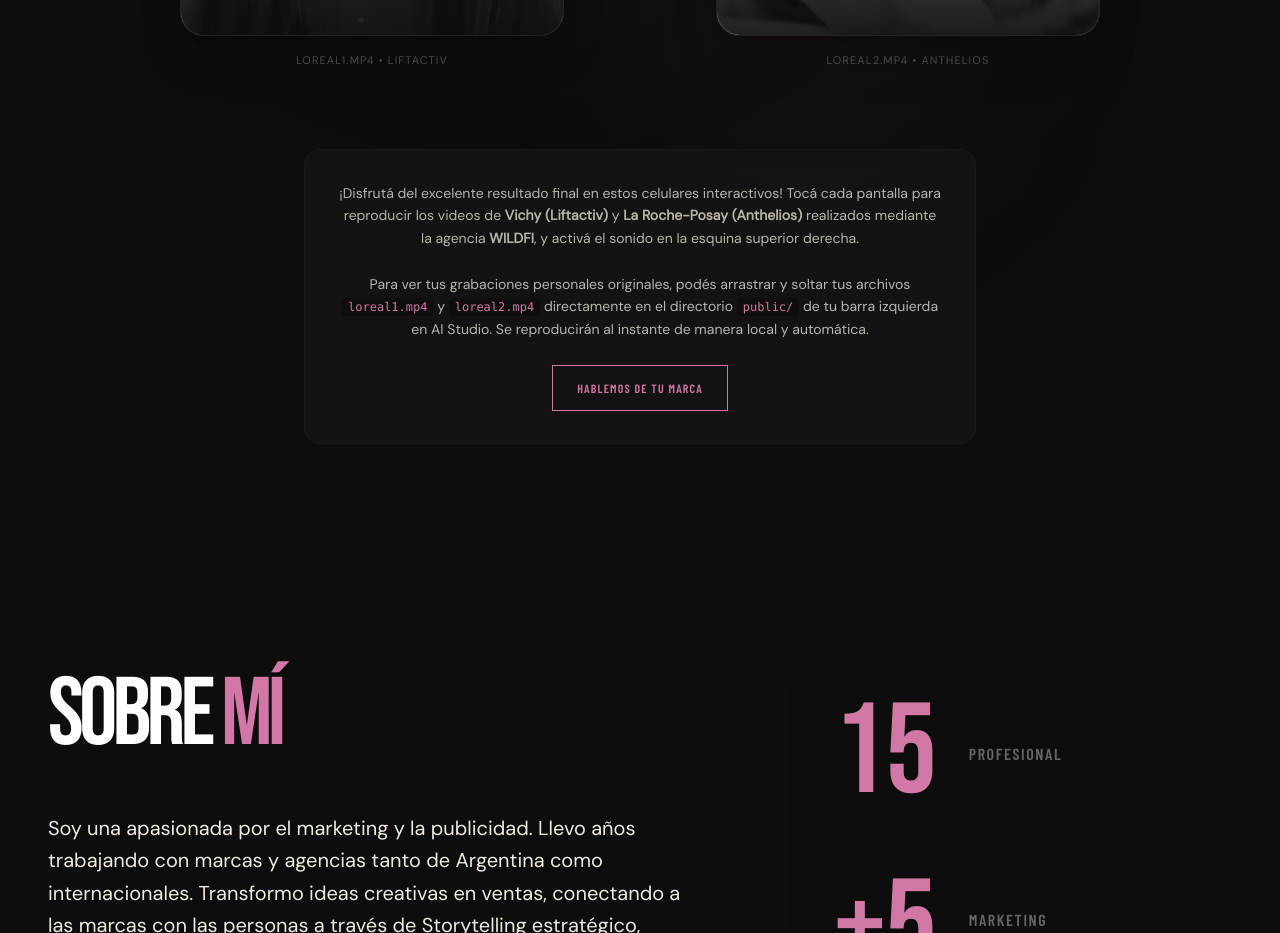
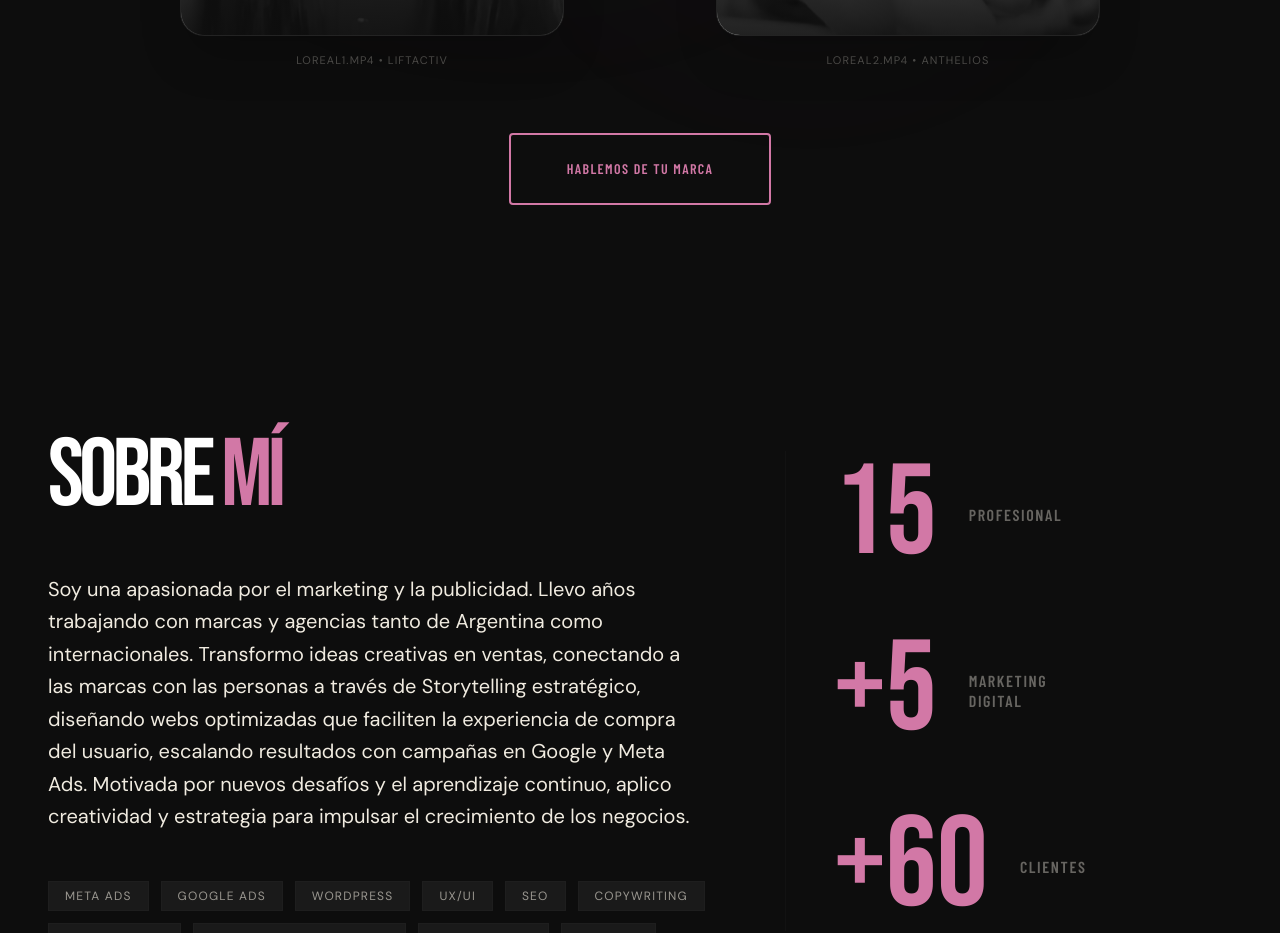
Before and after one commit to bitacoravisualvlog-del/Portfolio, a React (Vite) app: page /es in a window 1280 px wide. Shown: the part 5240-6173 px from the top of the page. Built offline with nearby package versions, Linux system fonts and the light colour scheme; no server answers; the database is empty; grey boxes are pictures that could not be loaded.

Commit message:
refactor(UGC): simplify section layout and CTA
Remove the instructional card and replace it with a centered call-to-action button for a cleaner UI.

```diff
--- a/src/components/sections/UGC.tsx
+++ b/src/components/sections/UGC.tsx
@@ -378,24 +378,15 @@
           })}
         </div>
 
-        {/* High-fidelity prompt inviting her to drop files */}
-        <motion.div
-          initial={{ opacity: 0 }}
-          whileInView={{ opacity: 1 }}
-          viewport={{ once: true }}
-          className="mt-20 border border-gray-mid/30 bg-gray-dark/50 p-8 rounded-2xl max-w-2xl mx-auto text-center backdrop-blur-sm"
-        >
-          <p className="font-dm text-sm text-cream/75 leading-relaxed mb-6">
-            ¡Disfrutá del excelente resultado final en estos celulares interactivos! Tocá cada pantalla para reproducir los videos de <strong>Vichy (Liftactiv)</strong> y <strong>La Roche-Posay (Anthelios)</strong> realizados mediante la agencia <strong>WILDFI</strong>, y activá el sonido en la esquina superior derecha.<br/><br/>
-            Para ver tus grabaciones personales originales, podés arrastrar y soltar tus archivos <code className="text-accent bg-black/60 px-1.5 py-0.5 rounded font-mono text-xs">loreal1.mp4</code> y <code className="text-accent bg-black/60 px-1.5 py-0.5 rounded font-mono text-xs">loreal2.mp4</code> directamente en el directorio <code className="text-accent bg-black/60 px-1.5 py-0.5 rounded font-mono text-xs">public/</code> de tu barra izquierda en AI Studio. Se reproducirán al instante de manera local y automática.
-          </p>
+        {/* Centered CTA button without the textual prompt card */}
+        <div className="mt-16 flex justify-center">
           <a
             href="#contact"
-            className="inline-flex items-center gap-2 border border-accent hover:bg-accent hover:text-black text-accent font-barlow font-bold uppercase tracking-widest text-xs px-6 py-3.5 transition-all"
+            className="inline-flex items-center gap-2 border-2 border-accent hover:bg-accent hover:text-black text-accent font-barlow font-bold uppercase tracking-widest text-sm px-14 py-6 transition-all hover:-translate-y-1 duration-300 rounded-sm interactive cursor-pointer"
           >
             {t('ugc.cta')}
           </a>
-        </motion.div>
+        </div>
 
       </div>
     </section>
```
